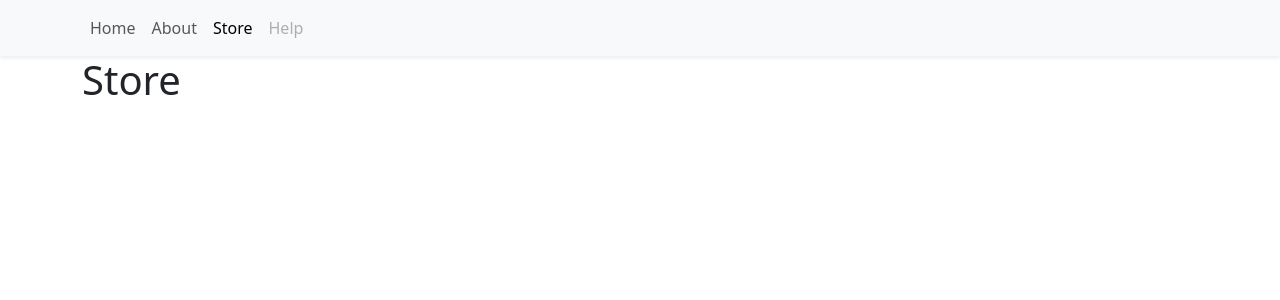
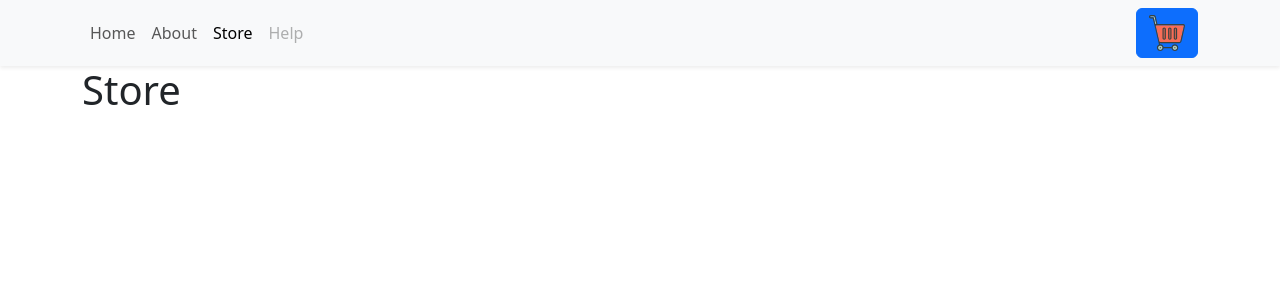
Before and after one commit to ilaydaozdemir/TypeScriptReact-ShoppingCard, a React (Vite) app: page /store in a window 1280 px wide. Shown: the top 300 px of the page. Built offline with nearby package versions, Linux system fonts and the light colour scheme.

Commit message:
Add Button

```diff
--- a/src/components/Navbar.tsx
+++ b/src/components/Navbar.tsx
@@ -1,10 +1,10 @@
-import { Container, Nav, Navbar as NavbarBs } from "react-bootstrap";
+import { Button, Container, Nav, Navbar as NavbarBs } from "react-bootstrap";
 import { NavLink } from "react-router-dom";
 export default function Navbar() {
   return (
     <NavbarBs className="navbar navbar-expand-lg navbar-light bg-light shadow-sm">
       <Container className="container-fluid">
-        <Nav>
+        <Nav className="me-auto">
           <Nav.Link to="/" as={NavLink}>
             Home
           </Nav.Link>
@@ -18,6 +18,79 @@ export default function Navbar() {
             Help
           </Nav.Link>
         </Nav>
+        <Button>
+          <svg
+            version="1.0"
+            id="Layer_1"
+            xmlns="http://www.w3.org/2000/svg"
+            width="36px"
+            height="36px"
+            viewBox="0 0 64 64"
+            enable-background="new 0 0 64 64"
+          >
+            <g>
+              <g>
+                <circle fill="#B4CCB9" cx="46" cy="58" r="4" />
+                <circle fill="#B4CCB9" cx="20.09" cy="58" r="4" />
+                <path
+                  fill="#B4CCB9"
+                  d="M10,3C9.837,2.455,9.386,2,8.833,2H3C2.447,2,2,2.447,2,3s0.447,1,1,1c0,0,3.833,0,4.529,0
+			S8.38,4.611,8.38,4.611l2.814,11.965C11.762,16.209,12.526,16,13.518,16h-0.459L10,3z"
+                />
+              </g>
+              <path
+                fill="#F76D57"
+                d="M61.974,20l-6,26c-0.271,1.166-1.021,2-2.125,2H20.131c-1.102,0-1.85-0.834-2.12-2l-5.988-26
+		c-0.312-1.23,0.125-2,1.479-2h46.989C61.849,18,62.286,18.77,61.974,20z"
+              />
+              <circle fill="#394240" cx="46" cy="58" r="1" />
+              <circle fill="#394240" cx="20.09" cy="58" r="1" />
+              <g>
+                <path
+                  fill="#394240"
+                  d="M60.476,16H15.059L12,3c-0.438-1.75-1.614-3-3.271-3H3C1.343,0,0,1.342,0,3c0,1.656,1.343,3,3,3h3.723
+			l3.371,14l7.698,32.457C15.619,53.359,14.09,55.5,14.09,58c0,3.312,2.687,6,6,6c2.972,0,5.433-2.162,5.91-5h14.09
+			c0.478,2.838,2.938,5,5.91,5c3.313,0,6-2.688,6-6c0-3.314-2.687-6-6-6c-2.972,0-5.433,2.164-5.91,5H26
+			c-0.478-2.836-2.938-5-5.91-5c-0.125,0-0.246,0.012-0.369,0.018l-0.642-2.258c0.428,0.145,0.893,0.24,1.426,0.24h32.969
+			c2.625,0,3.908-1.904,4.5-4l5.933-26C64.344,17.582,63.265,16,60.476,16z M46,54c2.209,0,4,1.791,4,4s-1.791,4-4,4s-4-1.791-4-4
+			S43.791,54,46,54z M8.38,4.611C8.38,4.611,8.226,4,7.529,4S3,4,3,4C2.447,4,2,3.553,2,3s0.447-1,1-1h5.833
+			C9.386,2,9.837,2.455,10,3l3.059,13h0.459c-0.991,0-1.756,0.209-2.323,0.576L8.38,4.611z M20.09,54c2.209,0,4,1.791,4,4
+			s-1.791,4-4,4s-4-1.791-4-4S17.881,54,20.09,54z M61.974,20l-6,26c-0.271,1.166-1.021,2-2.125,2H20.131
+			c-1.102,0-1.85-0.834-2.12-2l-5.988-26c-0.312-1.23,0.125-2,1.479-2h46.989C61.849,18,62.286,18.77,61.974,20z"
+                />
+                <path
+                  fill="#394240"
+                  d="M37,22c-1.657,0-3,1.342-3,3v16c0,1.656,1.343,3,3,3s3-1.344,3-3V25C40,23.342,38.657,22,37,22z M38,41
+			c0,0.553-0.447,1-1,1s-1-0.447-1-1V25c0-0.553,0.447-1,1-1s1,0.447,1,1V41z"
+                />
+                <path
+                  fill="#394240"
+                  d="M47,22c-1.657,0-3,1.342-3,3v16c0,1.656,1.343,3,3,3s3-1.344,3-3V25C50,23.342,48.657,22,47,22z M48,41
+			c0,0.553-0.447,1-1,1s-1-0.447-1-1V25c0-0.553,0.447-1,1-1s1,0.447,1,1V41z"
+                />
+                <path
+                  fill="#394240"
+                  d="M27,22c-1.657,0-3,1.342-3,3v16c0,1.656,1.343,3,3,3s3-1.344,3-3V25C30,23.342,28.657,22,27,22z M28,41
+			c0,0.553-0.447,1-1,1s-1-0.447-1-1V25c0-0.553,0.447-1,1-1s1,0.447,1,1V41z"
+                />
+              </g>
+              <g opacity="0.2">
+                <path
+                  fill="#231F20"
+                  d="M47,24c-0.553,0-1,0.447-1,1v16c0,0.553,0.447,1,1,1s1-0.447,1-1V25C48,24.447,47.553,24,47,24z"
+                />
+                <path
+                  fill="#231F20"
+                  d="M37,24c-0.553,0-1,0.447-1,1v16c0,0.553,0.447,1,1,1s1-0.447,1-1V25C38,24.447,37.553,24,37,24z"
+                />
+                <path
+                  fill="#231F20"
+                  d="M27,24c-0.553,0-1,0.447-1,1v16c0,0.553,0.447,1,1,1s1-0.447,1-1V25C28,24.447,27.553,24,27,24z"
+                />
+              </g>
+            </g>
+          </svg>
+        </Button>
       </Container>
     </NavbarBs>
   );
```
